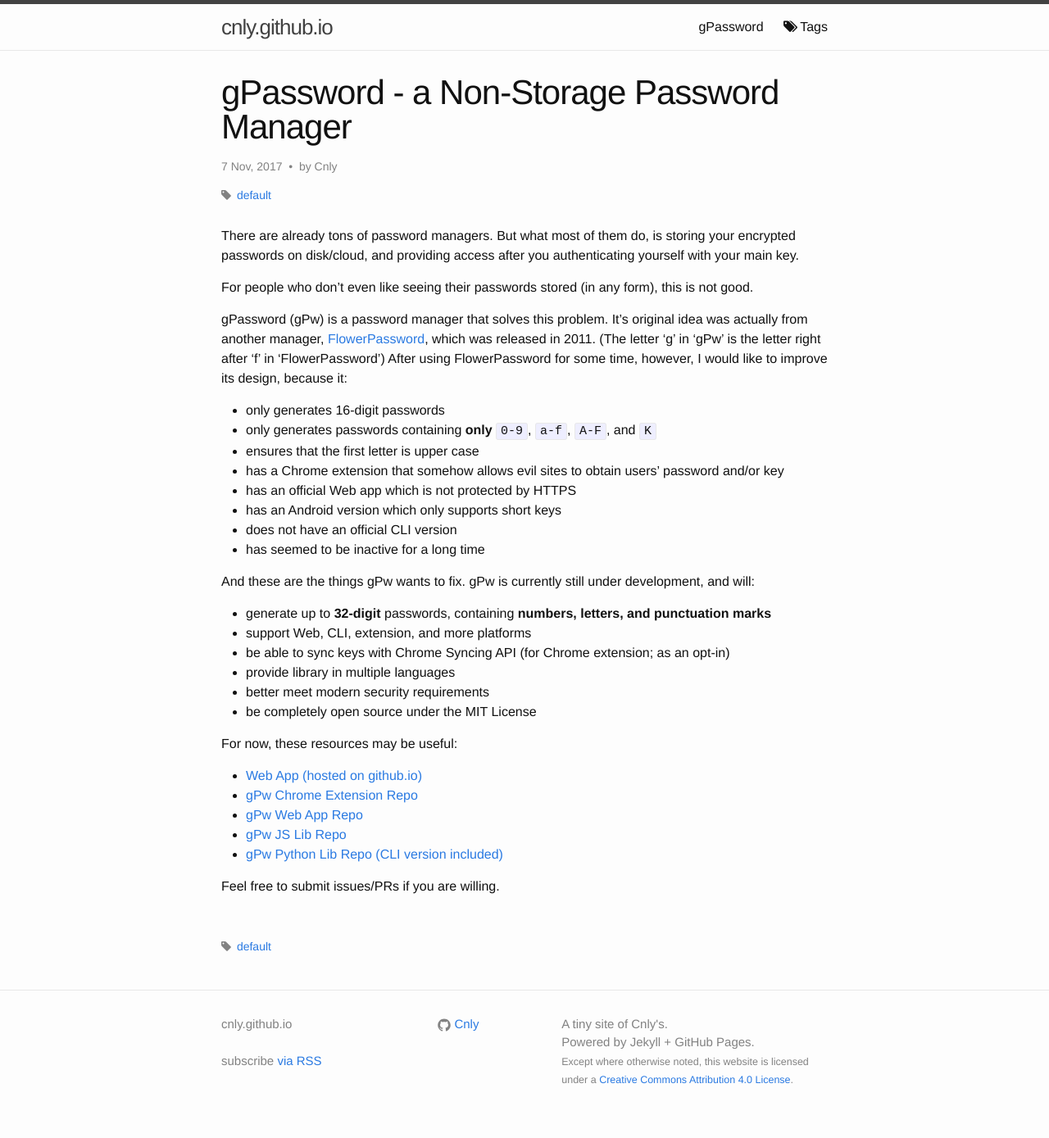
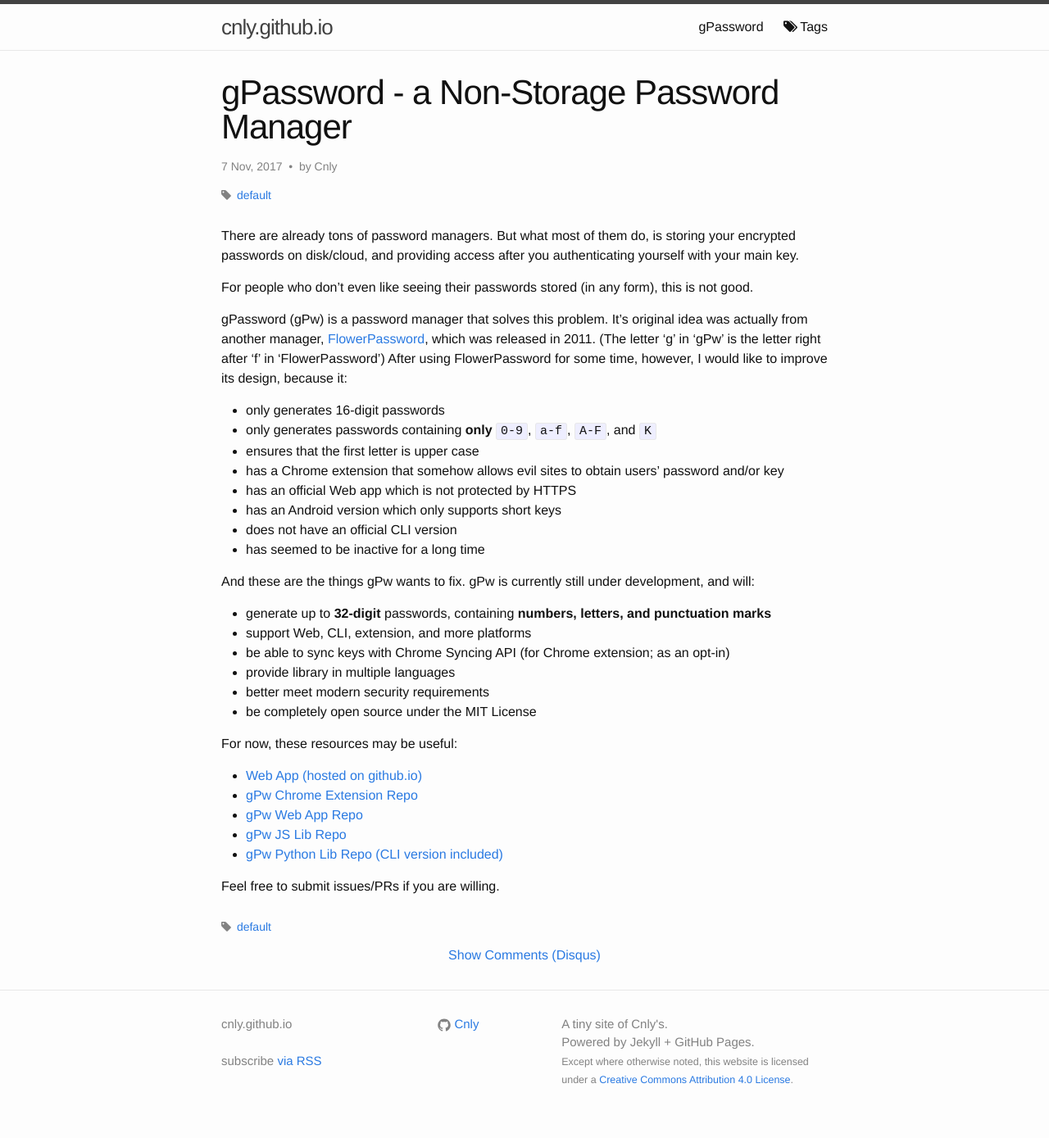
Before and after one commit to Cnly/cnly.github.io, a Jekyll site: the page built from _posts/2017-11-07-gpassword.md, in a window 1280 px wide. Shown: the whole page at 82% size. Built offline with Jekyll 4.4.1, drawn with Linux system fonts in a browser that asks for light colours; some of the changed lines change nothing that is shown.

Commit message:
Add Disqus

```diff
--- a/_layouts/post.html
+++ b/_layouts/post.html
@@ -32,10 +32,6 @@
     {{ content }}
   </article>
 
-  {% if page.tags.size > 0 or page.categories.size > 0 %}
-    <br />
-  {% endif %}
-
   {% if page.tags.size > 0 %}
     <p class="post-meta" style="line-height: 15px;">
       <i class="fa fa-tag" style="margin-right: 3px;" aria-hidden="true"></i>
@@ -57,3 +53,35 @@
   {% endif %}
 
 </div>
+
+<div style="display: block; text-align:center;" id="show-comments-div">
+  <noscript>Javascript disabled; <a href="https://disqus.com/?ref_noscript">Disqus</a> not shown.</noscript>
+</div>
+<script>
+var a = document.createElement('a');
+var div = document.getElementById('show-comments-div');
+a.href = '#';
+a.id = 'show-comments-a';
+a.innerText = 'Show Comments (Disqus)';
+a.title = 'Disqus is not loaded by default on this site.';
+div.appendChild(a);
+a.addEventListener('click', function(e) {
+  e.preventDefault();
+  div.parentNode.removeChild(div);
+  /**
+  *  RECOMMENDED CONFIGURATION VARIABLES: EDIT AND UNCOMMENT THE SECTION BELOW TO INSERT DYNAMIC VALUES FROM YOUR PLATFORM OR CMS.
+  *  LEARN WHY DEFINING THESE VARIABLES IS IMPORTANT: https://disqus.com/admin/universalcode/#configuration-variables*/
+  var disqus_config = function () {
+  // this.page.url = PAGE_URL;  // Replace PAGE_URL with your page's canonical URL variable
+  this.page.identifier = window.location.pathname; // Replace PAGE_IDENTIFIER with your page's unique identifier variable
+  };
+  (function() { // DON'T EDIT BELOW THIS LINE
+  var d = document, s = d.createElement('script');
+  s.src = 'https://cnly-github-io.disqus.com/embed.js';
+  s.setAttribute('data-timestamp', +new Date());
+  (d.head || d.body).appendChild(s);
+  })();
+});
+</script>
+
+<div id="disqus_thread"></div>
```
